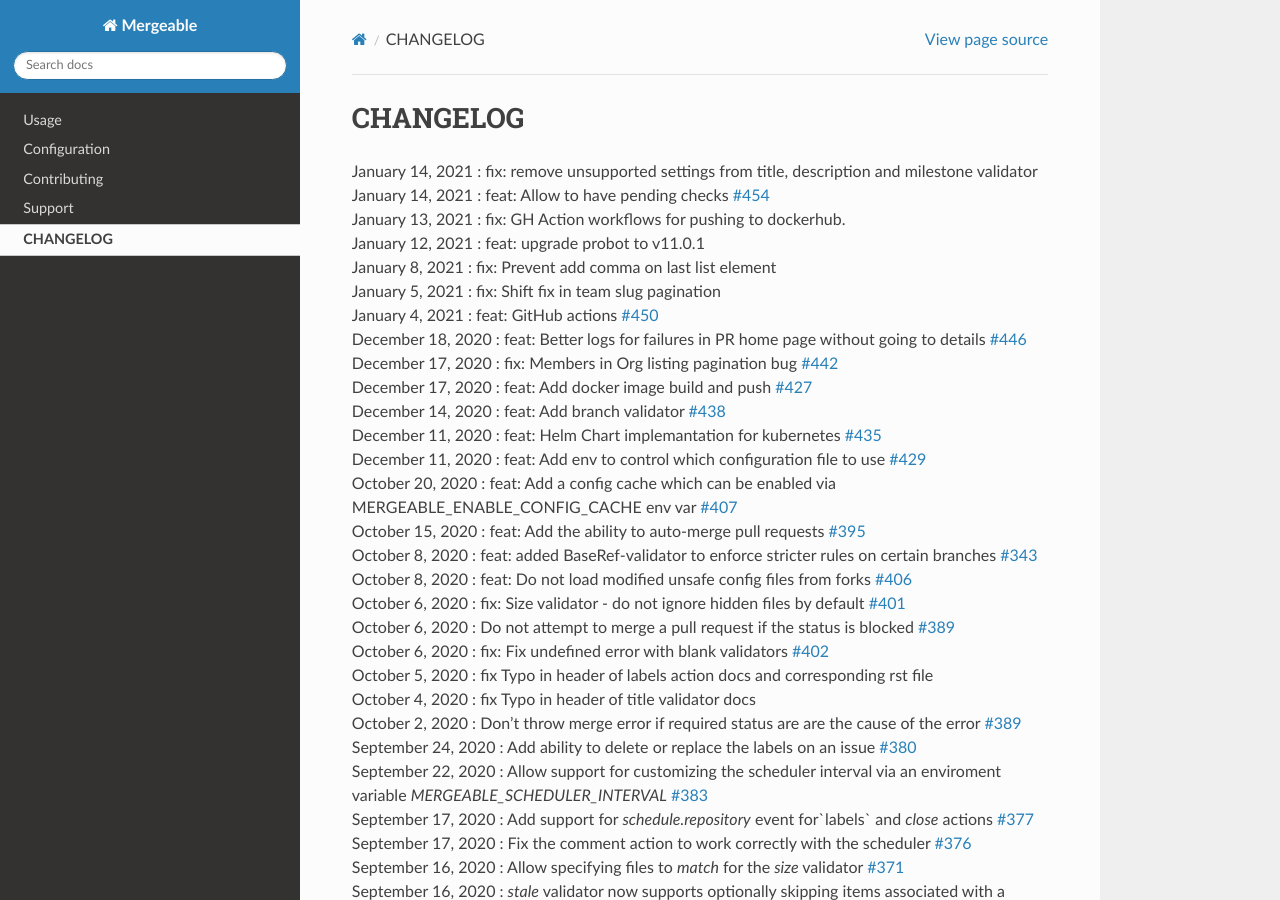
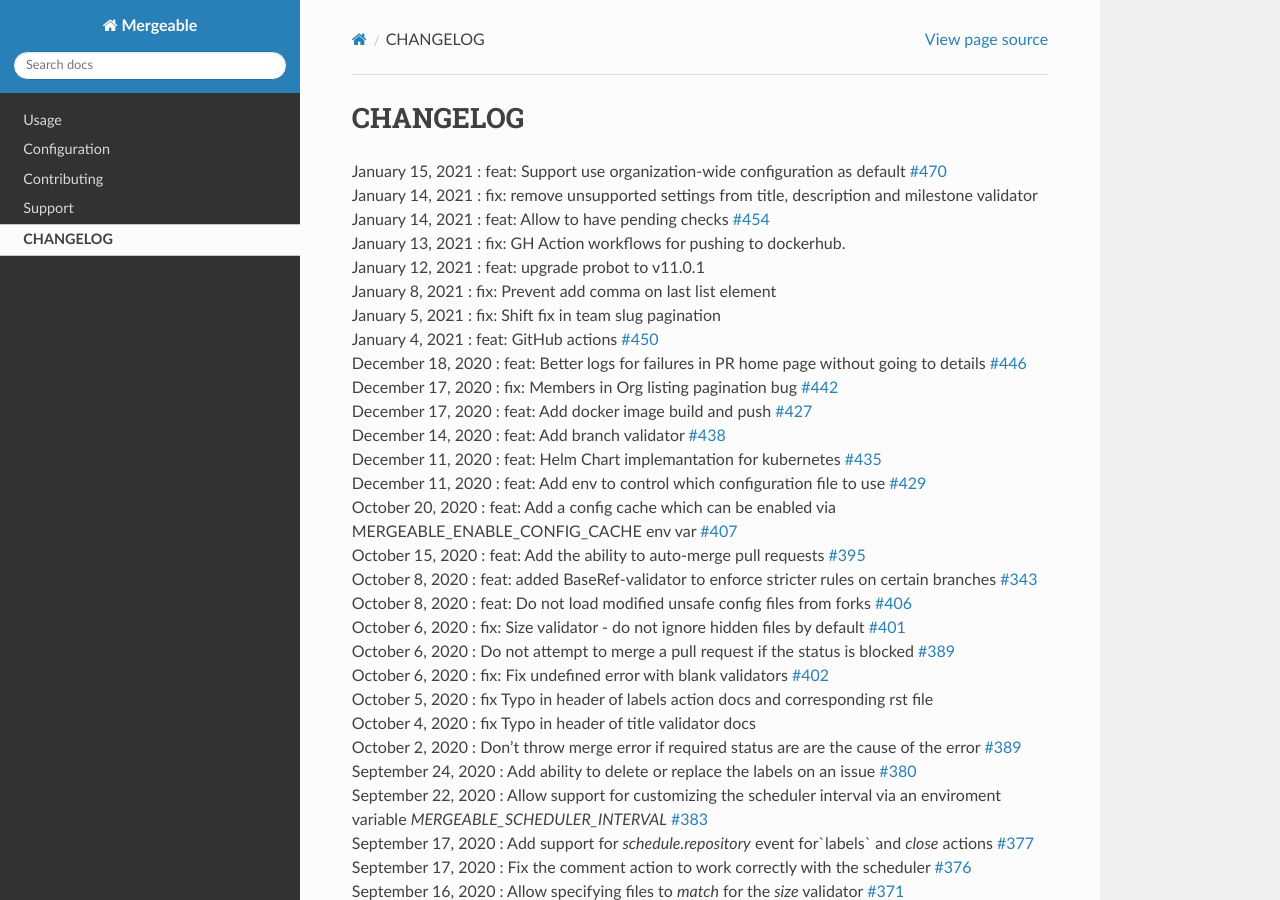
Before and after one commit to mergeability/mergeable, a Sphinx documentation site: the page built from docs/changelog.rst, in a window 1280 px wide and 900 px high. Built offline with Sphinx 7.4.7 and the Read the Docs theme 2.0.0, drawn with Linux system fonts in a browser that asks for light colours; pages that are not in the unit, such as notebooks, are missing from menus.

Commit message:
add feature to changelog

```diff
--- a/docs/changelog.rst
+++ b/docs/changelog.rst
@@ -1,6 +1,7 @@
 CHANGELOG
 =====================================
 
+| January 15, 2021 : feat: Support use organization-wide configuration as default `#470 <https://github.com/mergeability/mergeable/issues/470>`_
 | January 14, 2021 : fix: remove unsupported settings from title, description and milestone validator
 | January 14, 2021 : feat: Allow to have pending checks `#454 <https://github.com/mergeability/mergeable/issues/454>`_
 | January 13, 2021 : fix: GH Action workflows for pushing to dockerhub.
```
